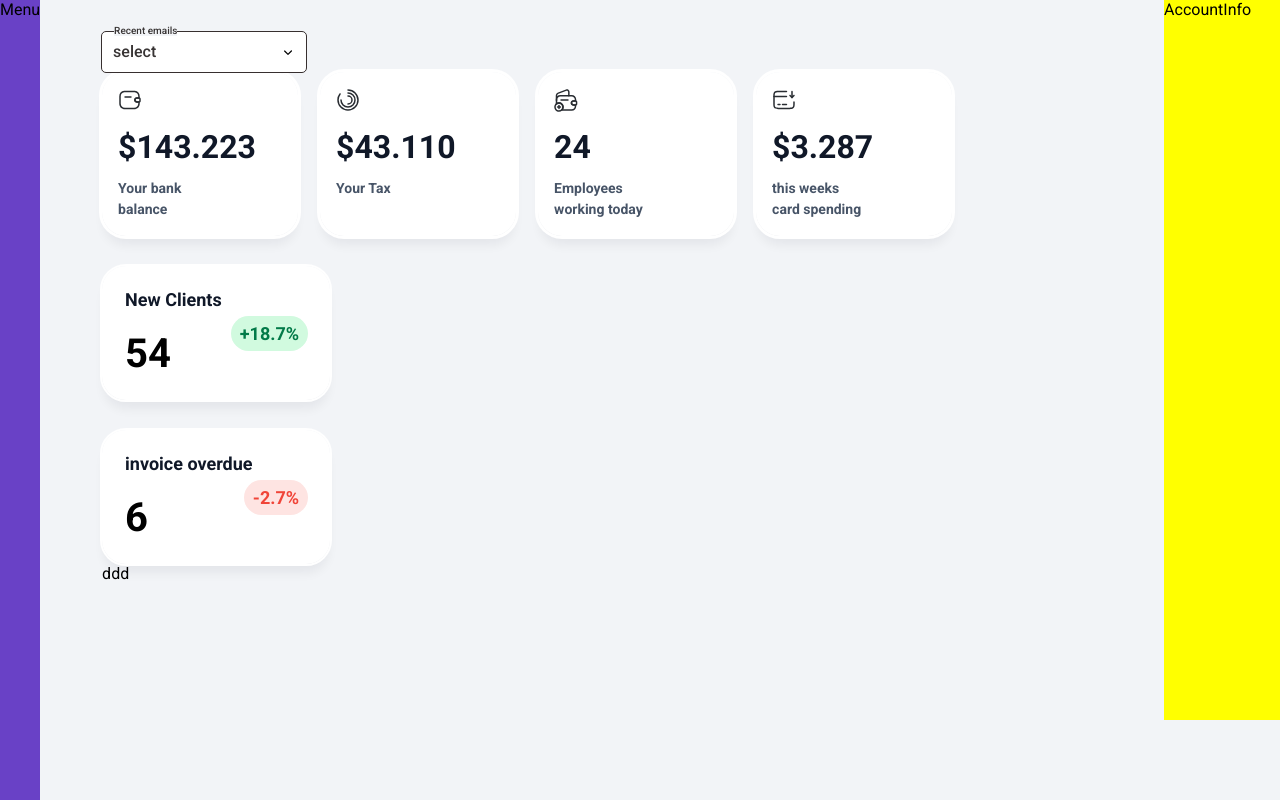
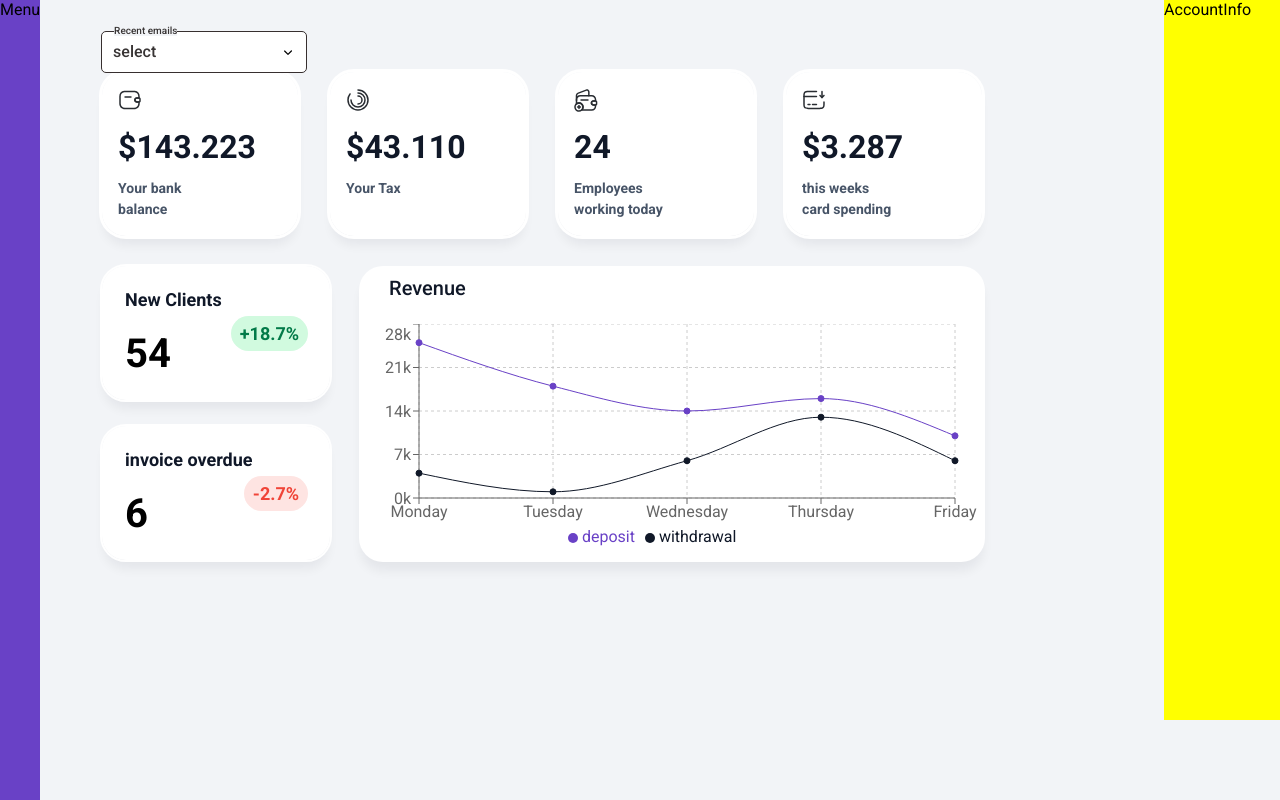
Before and after one commit to Ashkan2003/ashkan-test-react-project, a React (Vite) app: page / in a window 1280 px wide. Shown: the top 800 px of the page. Built offline with nearby package versions, Linux system fonts and the light colour scheme.

Commit message:
create the lineChart

```diff
--- a/package.json
+++ b/package.json
@@ -12,7 +12,8 @@
   "dependencies": {
     "react": "^18.2.0",
     "react-dom": "^18.2.0",
-    "react-icons": "^5.0.1"
+    "react-icons": "^5.0.1",
+    "recharts": "^2.12.1"
   },
   "devDependencies": {
     "@types/react": "^18.2.56",
--- a/src/components/Cards.css
+++ b/src/components/Cards.css
@@ -2,5 +2,5 @@
   display: grid;
   width: inherit;
   grid-template-columns: repeat(auto-fill, 210px);
-  gap: 8px;
+  gap: 18px;
 }
--- /dev/null
+++ b/src/components/LineChart.tsx
@@ -0,0 +1,86 @@
+import { PureComponent } from "react";
+import {
+  LineChart,
+  Line,
+  XAxis,
+  YAxis,
+  CartesianGrid,
+  Tooltip,
+  Legend,
+  ResponsiveContainer,
+} from "recharts";
+
+const data = [
+  {
+    name: "Monday",
+    deposit: 25,
+    withdrawal: 4,
+  },
+  {
+    name: "Tuesday",
+    deposit: 18,
+    withdrawal: 1,
+  },
+  {
+    name: "Wednesday",
+    deposit: 14,
+    withdrawal: 6,
+  },
+  {
+    name: "Thursday",
+    deposit: 16,
+    withdrawal: 13,
+  },
+  {
+    name: "Friday",
+    deposit: 10,
+    withdrawal: 6,
+  },
+];
+
+export default class SimpleLineChart extends PureComponent {
+  render() {
+    return (
+      <ResponsiveContainer width="100%" height="75%">
+        <LineChart
+          // width={500}
+          // height={300}
+          data={data}
+          margin={{
+            right: 30,
+          }}
+        >
+          <CartesianGrid strokeDasharray="3 3" />
+          <XAxis dataKey="name" />
+          <YAxis unit="k" />
+          <Tooltip
+            contentStyle={{
+              backgroundColor: "#F4EBFF",
+              borderRadius: "24px",
+              width: "150px",
+            }}
+          />
+          <Legend
+            align="center"
+            iconSize={10}
+            iconType="circle"
+          />
+          <Line
+            type="monotone"
+            dataKey="deposit"
+            stroke="#6941C6"
+            fill="#6941C6"
+            activeDot={{ r: 8 }}
+            unit="$"
+          />
+          <Line
+            type="monotone"
+            dataKey="withdrawal"
+            stroke="#101828"
+            fill="#101828"
+          />
+        </LineChart>
+      </ResponsiveContainer>
+    );
+  }
+}
--- a/src/components/PercentCardsAndSimpleLine.css
+++ b/src/components/PercentCardsAndSimpleLine.css
@@ -1,7 +1,22 @@
-.grid-container{
-    margin-top: 30px;
+.grid-container {
+  margin-top: 30px;
+  display: flex;
 }
-.percent-cards{
-    display: grid;
-    gap: 30px;
+.percent-cards {
+  display: grid;
+  gap: 24px;
+  margin-right: 29px;
 }
+.line-chart-container {
+  width: 626px;
+  height: 296px;
+  background-color: rgb(255, 255, 255);
+  box-shadow: 0px 11px 11px -2px #1018280f;
+  border-radius: 24px;
+}
+.line-chart-container p {
+  font-weight: 500;
+  font-size: 20px;
+  color: #101828;
+  margin: 10px 0px 24px 30px;
+}
--- a/src/components/PercentCardsAndSimpleLine.tsx
+++ b/src/components/PercentCardsAndSimpleLine.tsx
@@ -1,3 +1,4 @@
+import SimpleLineChart from "./LineChart";
 import PercentCard from "./PercentCard";
 import "./PercentCardsAndSimpleLine.css";
 
@@ -26,7 +27,10 @@ const PercentCardsAndSimpleLine = () => {
         ))}
       </div>
       {/* chart */}
-      <div>ddd</div>
+      <div className="line-chart-container">
+        <p>Revenue</p>
+        <SimpleLineChart />
+      </div>
     </div>
   );
 };
```
Also changed, not shown: 1 other file (tests, documents, lock files or other folders).
